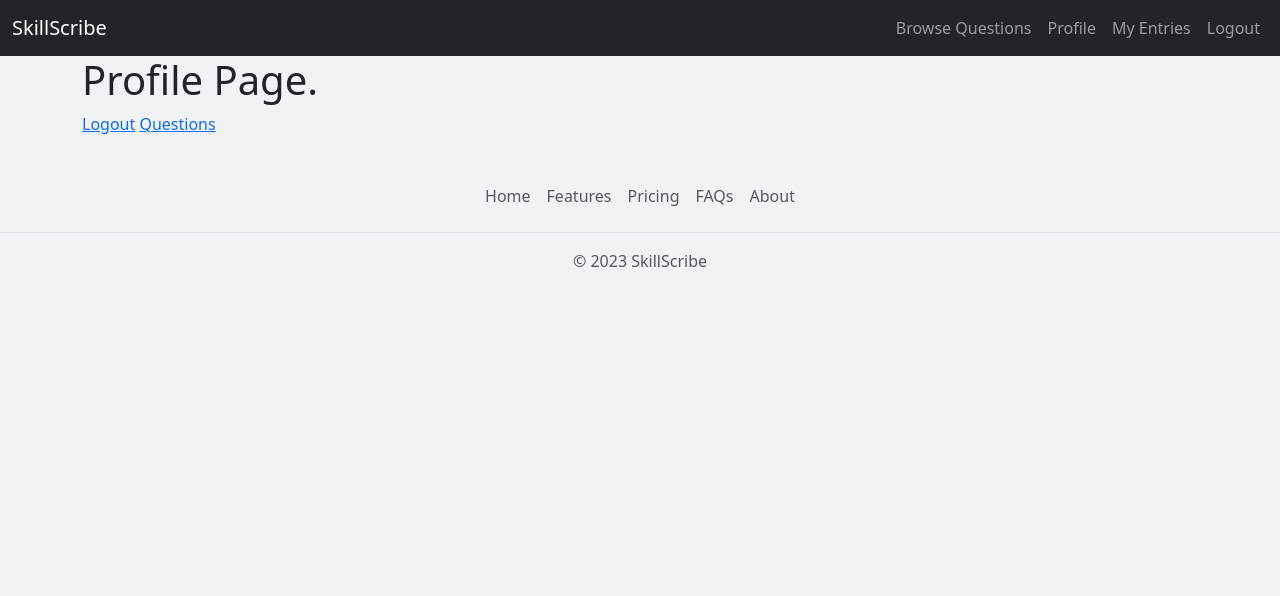
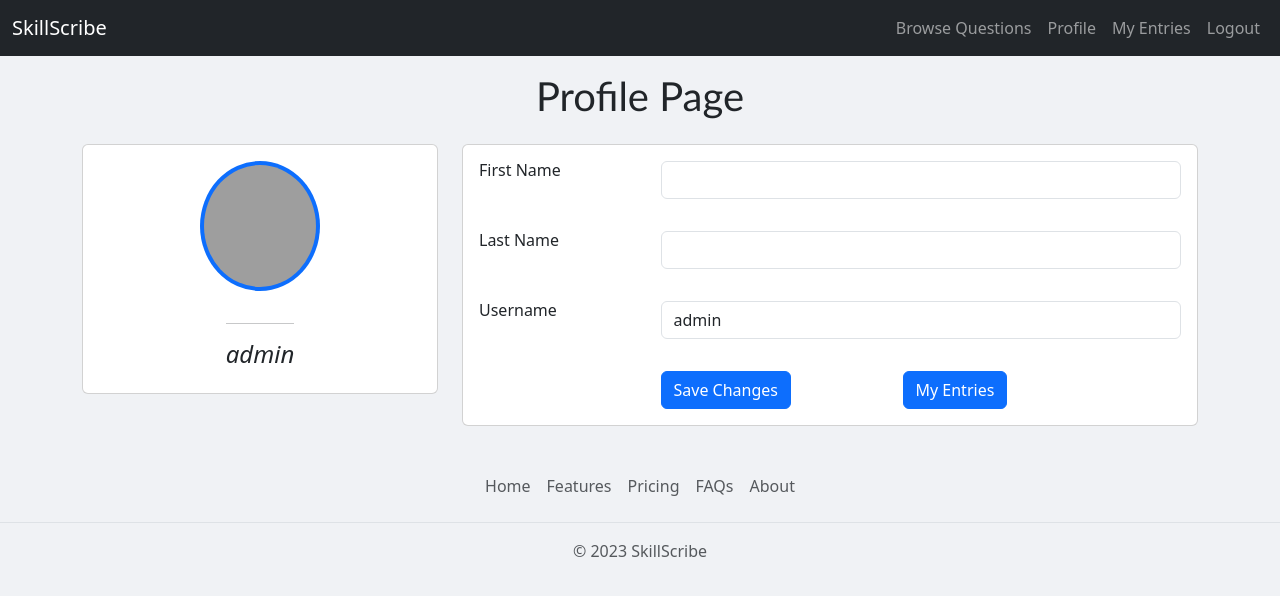
Before and after one commit to ldettorre/SkillScribe, a Django app: page /profile/ in a window 1280 px wide. Shown: the top 596 px of the page. Run offline with Django 4.2, Linux system fonts and the light colour scheme; a user stored in the database is signed in; some libraries are stand-ins or nearby versions; grey boxes are pictures that could not be loaded.

Commit message:
Updated the profile page to render the active user first, last and username. Created an edit profil view to edit the aformentioned details. Experimented with editing the email but ran into the issue of not being able to enforce uniqueness just yet but will return to complete.

```diff
--- a/entries/templates/entries/my_entries.html
+++ b/entries/templates/entries/my_entries.html
@@ -1,5 +1,9 @@
 {% extends 'base.html' %} {% block content %}
-    <h1>My Entries Page.</h1>
+<div class="row">
+    <div class="col-12 text-center questions-title">
+        <h1>My Entries</h1>
+    </div>
+</div>
     <div class="row category-dropdown-row">
         <div class="col-12 my-entry-dropdown">
             {% if user_categories %}
--- a/entries/templates/entries/questions.html
+++ b/entries/templates/entries/questions.html
@@ -43,7 +43,8 @@
             <p>{{ question.title }}</p>
             </div>
             <div class="col-sm-3 question-div">
-                <a href="{% url 'add_entry' question.id %}" class="add-entry-button">Add Entry</a>
+                <!-- <a href="{% url 'add_entry' question.id %}" class="add-entry-button">Add Entry</a> -->
+                <a href="{% url 'add_entry' question.id %}" class=" btn btn-primary px-4 add-entry-button">Add Entry</a>
             </div>
             {% endfor %}
             <br>
--- a/entries/views.py
+++ b/entries/views.py
@@ -2,7 +2,6 @@ from datetime import timezone
 from django.shortcuts import render, redirect, get_object_or_404
 from .models import Category, BehaviouralQuestion, Entry
 from django.contrib.auth.decorators import login_required
-from django.contrib.auth.models import User
 from .forms import EntryForm
 
 # Create your views here.
--- a/skillScribe/settings.py
+++ b/skillScribe/settings.py
@@ -27,6 +27,7 @@ SECRET_KEY = config('SECRET_KEY')
 
 # SECURITY WARNING: don't run with debug turned on in production!
 DEBUG = config('DEBUG', cast=bool)
+# DEBUG = False
 
 
 
--- a/static/css/style.css
+++ b/static/css/style.css
@@ -144,12 +144,18 @@ input.register-submit-button{
 /* Add Entry page styling */
 
 .add-entry-button{
-    width:auto;
-    padding:5px;
+    /* width:auto;
+    padding:5px; */
     background-color: #42b72a;
     color: white;
-    border-radius: 10px;
+    border-color: white;
+    /* border-radius: 10px; */
     text-decoration: none;
+}
+
+.add-entry-button:hover {
+    background-color: white;
+    color: #42b72a;
 }
 
 .char-limit-div {
@@ -180,4 +186,20 @@ input.register-submit-button{
 .accordion-body p{
     word-break: break-all;
 }
-/* My Entryes page styling end */
+/* My Entries page styling end */
+
+
+
+/* Profile Page styling */
+.profile-img{
+    width:120px;
+    height:130px;
+}
+
+.edit-profile-form label {
+    visibility: hidden;
+    display:none;
+}
+
+
+/* Profile Page styling end */
--- a/users/forms.py
+++ b/users/forms.py
@@ -1,5 +1,5 @@
 from django import forms
-from django.contrib.auth.forms import UserCreationForm
+from django.contrib.auth.forms import UserCreationForm, UserChangeForm
 from django.contrib.auth.models import User
 import re
 
@@ -8,7 +8,7 @@ class CustomUserCreationForm(UserCreationForm):
                            (attrs={'placeholder':'First Name'}))
     last_name = forms.CharField(label='last_name', min_length=2, max_length=15,widget= forms.TextInput
                            (attrs={'placeholder':'Last Name'}))
-    email = forms.EmailField(label='email',widget= forms.EmailInput
+    email = forms.EmailField(label='email', widget= forms.EmailInput
                            (attrs={'placeholder':'Email'}))
     username = forms.CharField(label='username', min_length=8, max_length=15,widget= forms.TextInput
                            (attrs={'placeholder':'Username'}))
@@ -39,6 +39,12 @@ class CustomUserCreationForm(UserCreationForm):
             raise forms.ValidationError("Usernames must only contain letters and numbers...")
         return username
 
+    def clean_email(self):
+        email = self.cleaned_data['email']
+        if User.objects.filter(email=email).exists():
+            raise forms.ValidationError("This email is already registered to an account...")
+        return email
+
     def clean_password1(self):
         password1 = self.cleaned_data['password1']
         if not re.match(r'^[a-zA-Z0-9]+$', password1):
@@ -50,3 +56,27 @@ class CustomUserCreationForm(UserCreationForm):
         if not re.match(r'^[a-zA-Z0-9]+$', password2):
             raise forms.ValidationError("Password must only contain letters and numbers...")
         return password2
+
+
+class CustomUserChangeForm(UserChangeForm):
+    class Meta:
+        model = User
+        fields = ('first_name', 'last_name', 'username',)
+
+    def clean_first_name(self):
+        first_name = self.cleaned_data['first_name']
+        if not re.match(r'^[a-zA-Z]+$', first_name):
+            raise forms.ValidationError("First name must only contain letters...")
+        return first_name
+
+    def clean_last_name(self):
+        last_name = self.cleaned_data['last_name']
+        if not re.match(r'^[a-zA-Z]+$', last_name):
+            raise forms.ValidationError("Last name must only contain letters...")
+        return last_name
+
+    def clean_username(self):
+        username = self.cleaned_data['username']
+        if not re.match(r'^[a-zA-Z0-9]+$', username):
+            raise forms.ValidationError("Usernames must only contain letters and numbers...")
+        return username
--- a/users/templates/users/profile.html
+++ b/users/templates/users/profile.html
@@ -1,5 +1,66 @@
-{% extends 'base.html' %} {% block content %}
-    <h1>Profile Page.</h1>
-    <a href="{% url 'logout' %}">Logout</a>
-    <a href="{% url 'questions' %}">Questions</a>
+{% extends 'base.html' %} {% load crispy_forms_filters %} {% load crispy_forms_tags %} {% block content %}
+<div class="row">
+    <div class="col-12 text-center questions-title">
+        <h1>Profile Page</h1>
+    </div>
+</div>
+<div class="row">
+    <div class="col-lg-4">
+        <div class="card">
+            <div class="card-body">
+                <div class="d-flex flex-column align-items-center text-center">
+                    <img src="https://cdn.pixabay.com/photo/2018/04/18/18/56/user-3331257_1280.png"
+                        class="rounded-circle p-1 bg-primary profile-img" width="110">
+                    <div class="mt-3">
+                        <h4>{{ user.first_name }} {{user.last_name }}</h4>
+                        <hr>
+                        <h4><i>{{user.username}}</i></h4>
+                    </div>
+                </div>
+            </div>
+        </div>
+    </div>
+    <div class="col-lg-8">
+        <form action="{% url 'edit_profile'%}" class="edit-profile-form" method="POST">
+            {% csrf_token %}
+            <div class="card">
+                <div class="card-body">
+                    <div class="row mb-3">
+                        <div class="col-sm-3">
+                            <h6 class="mb-0">First Name</h6>
+                        </div>
+                        <div class="col-sm-9 text-secondary">
+                            {{ form.first_name|as_crispy_field }}
+                        </div>
+                    </div>
+                    <div class="row mb-3">
+                        <div class="col-sm-3">
+                            <h6 class="mb-0">Last Name</h6>
+                        </div>
+                        <div class="col-sm-9 text-secondary">
+                            {{ form.last_name|as_crispy_field }}
+                        </div>
+                    </div>
+                    <div class="row mb-3">
+                        <div class="col-sm-3">
+                            <h6 class="mb-0">Username</h6>
+                        </div>
+                        <div class="col-sm-9 text-secondary">
+                            {{ form.username|as_crispy_field }}
+                        </div>
+                    </div>
+                    <div class="row">
+                        <div class="col-3"></div>
+                        <div class="col-4">
+                            <input type="submit" class="btn btn-primary" value="Save Changes">
+                        </div>
+                        <div class="col-4">
+                            <a href="{% url 'get_entries' %}" class=" btn btn-primary">My Entries</a>
+                        </div>
+                    </div>
+                </div>
+            </div>
+        </form>
+    </div>
+</div>
 {% endblock %}
--- a/users/urls.py
+++ b/users/urls.py
@@ -6,4 +6,5 @@ urlpatterns=[
     path('logout/', views.logout, name='logout'),
     path('register/', views.register, name='register'),
     path('profile/', views.profile, name='profile'),
+    path('edit_profile/', views.edit_profile, name='edit_profile'),
 ]
--- a/users/views.py
+++ b/users/views.py
@@ -1,6 +1,5 @@
 from django.shortcuts import render, redirect
-from django.contrib.auth.models import User
-from .forms import CustomUserCreationForm
+from .forms import CustomUserCreationForm, CustomUserChangeForm
 from django.contrib.auth import authenticate, login as auth_login, logout as auth_logout
 # login and logout are given aliases as they conflict with the view names
 
@@ -14,10 +13,10 @@ def login(request):
         user = authenticate(username=username, password=password)
         if user is not None:
             auth_login(request, user)
-            print("User logged in.")
+            print('User logged in.')
             return redirect('questions')
         else:
-            print("User not logged in.")
+            print('User not logged in.')
             return redirect('login')
     else:
         return render(request, 'users/login.html')
@@ -34,9 +33,7 @@ def register(request):
 
     if request.method == 'POST':
         form = CustomUserCreationForm(request.POST)
-        print("posted")
         if form.is_valid():
-            print("Form is valid")
             user = form.save()
             auth_login(request,user)
             return redirect('questions')
@@ -50,6 +47,25 @@ def register(request):
 
 def profile(request):
     if request.user.is_authenticated:
-        return render(request, 'users/profile.html')
+        form = CustomUserChangeForm(instance=request.user)
+        context = {
+            'form': form,
+        }
+        return render(request, 'users/profile.html', context)
     else:
         return redirect('login')
+
+def edit_profile(request):
+    user = request.user
+    if request.method == 'POST':
+        form = CustomUserChangeForm(data=request.POST, instance=user)
+        if form.is_valid():
+            user = form.save(commit=False)
+            user.save()
+            return redirect('profile')
+        else:
+            form = CustomUserChangeForm(instance=user)
+    context = {
+        'form':form
+    }
+    return render(request, 'users/profile.html',context)
```
Also changed, not shown: 3 other files.
